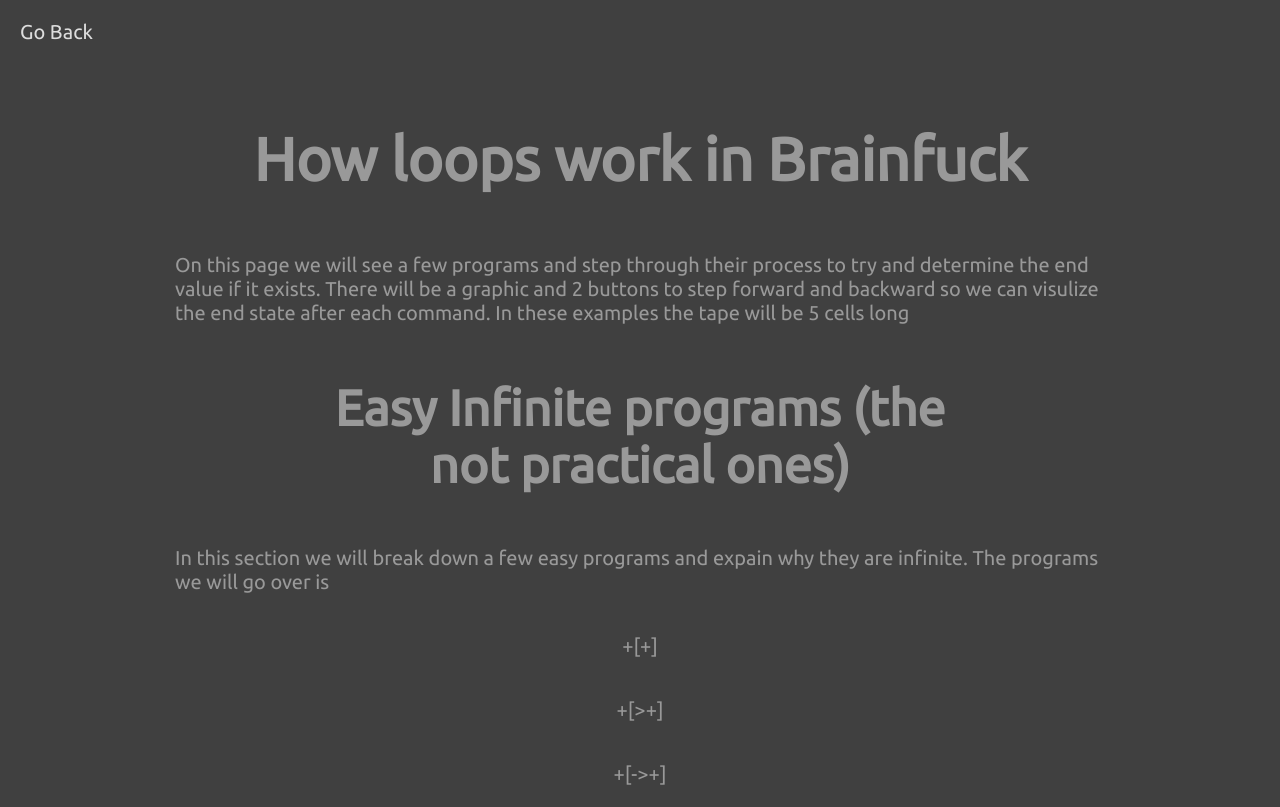
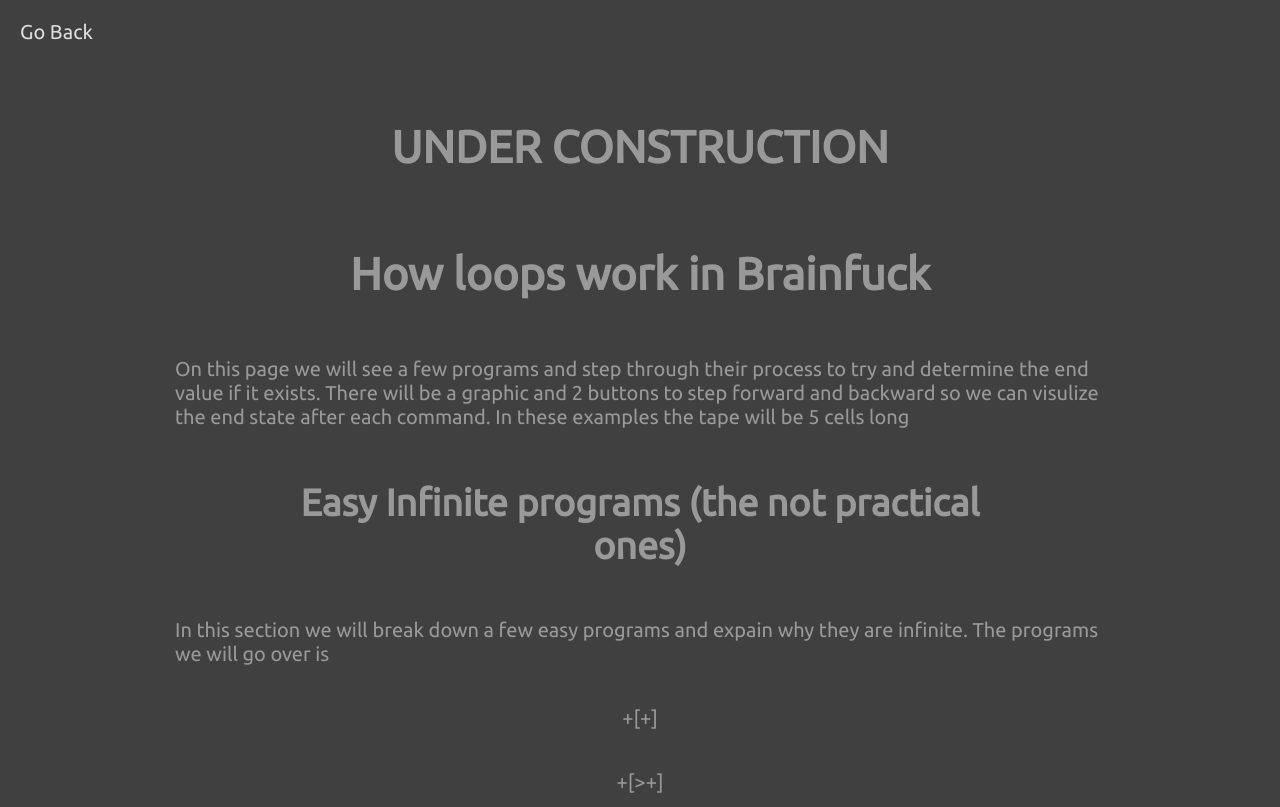
Before and after one commit to ZZent12/The-BF-Challenge, a Flask app: page /loops in a window 1280 px wide. Shown: the top 807 px of the page. Run offline with Flask 2, Linux system fonts and the light colour scheme.

Commit message:
Added under construction

```diff
--- a/Templates/defining.html
+++ b/Templates/defining.html
@@ -3,3 +3,9 @@
 {% block subtitle %}
 Defining the Problem
 {% endblock %}
+
+{% block main %}
+<div class="container-title">
+    <center><h1>UNDER CONSTRUCTION</h1></center>
+</div>
+{% endblock %}
--- a/Templates/loops.html
+++ b/Templates/loops.html
@@ -6,7 +6,10 @@ BF Loops
 
 {% block main %}
     <div class="container-title">
-        <center><h1>How loops work in Brainfuck</h1></center>
+        <center><h2>UNDER CONSTRUCTION</h2></center>
+    </div>
+    <div class="container-title">
+        <center><h2>How loops work in Brainfuck</h2></center>
     </div>
     <div class="container-vertical">
 
@@ -17,7 +20,7 @@ BF Loops
         </p>
 
         <div class="container-subtitle">
-            <center><h1>Easy Infinite programs (the not practical ones)</h1></center>
+            <center><h2>Easy Infinite programs (the not practical ones)</h2></center>
         </div>
 
         <p>
```
